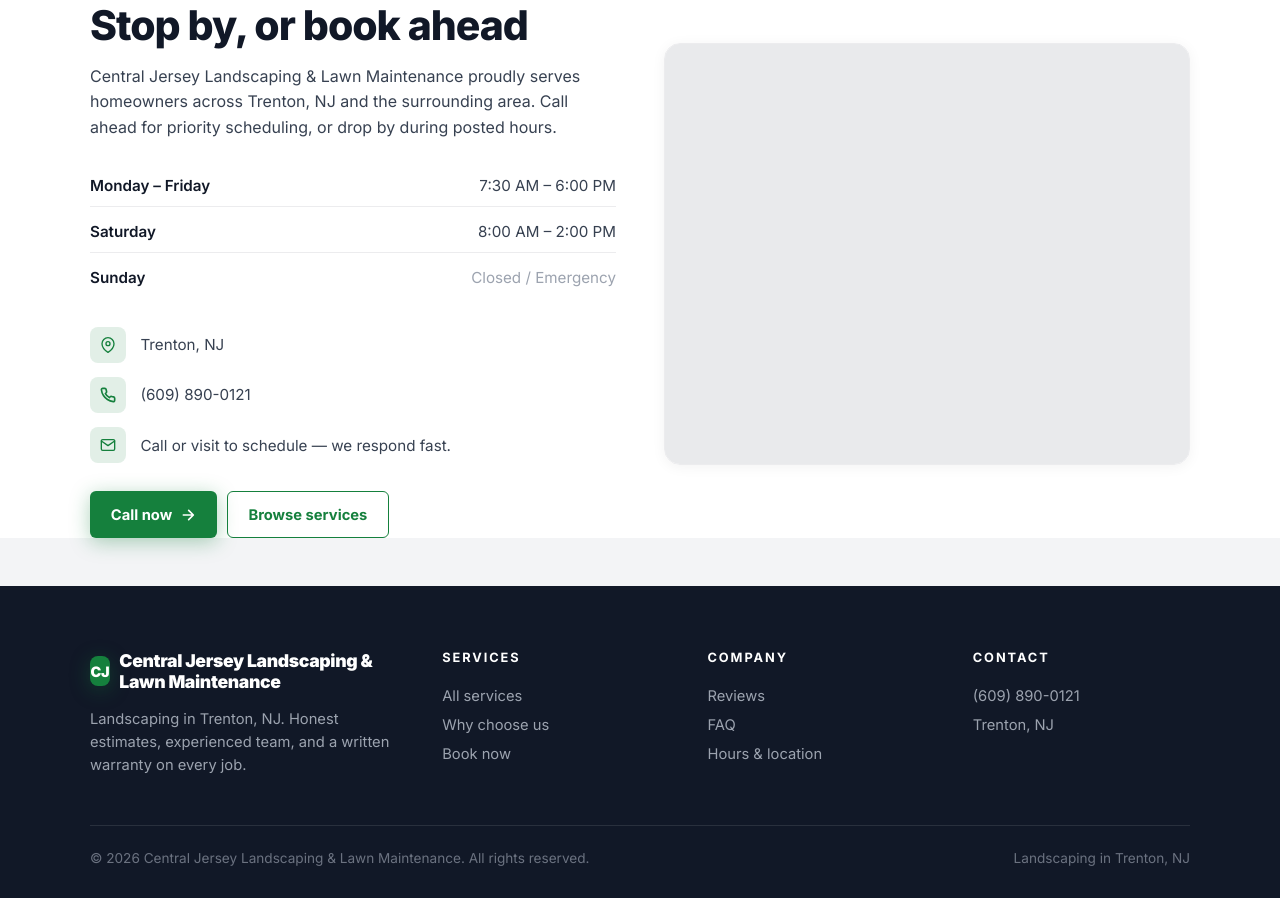
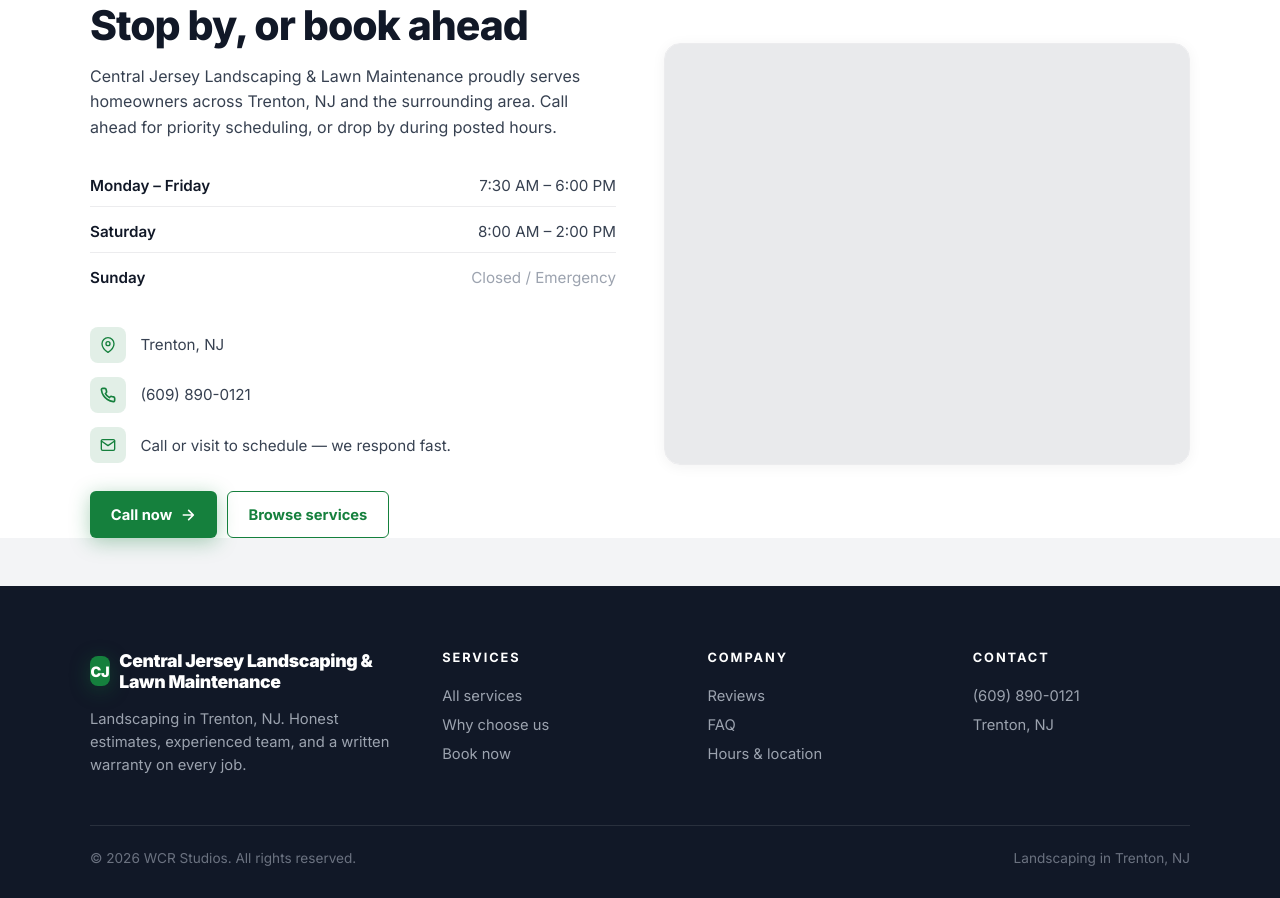
Before and after one commit to Wrenbjor/trades--central-jersey-landscaping-and-lawn-maintenance, a plain HTML site: page index.html in a window 1280 px wide. Shown: the part 4832-5730 px from the top of the page. Drawn offline with nearby package versions, Linux system fonts and the light colour scheme; no server answers.

Commit message:
Update site

```diff
--- a/index.html
+++ b/index.html
@@ -597,7 +597,7 @@ footer{background:#111827;color:#cbd5d1;padding:4rem 2rem 2rem}
     </div>
   </div>
   <div class="foot-bottom">
-    <div>&copy; 2026 Central Jersey Landscaping &amp; Lawn Maintenance. All rights reserved.</div>
+    <div>&copy; 2026 WCR Studios. All rights reserved.</div>
     <div>Landscaping in Trenton, NJ</div>
   </div>
 </footer>
```
